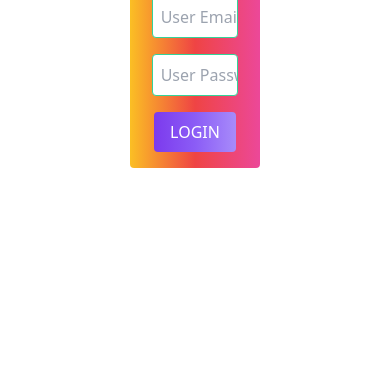
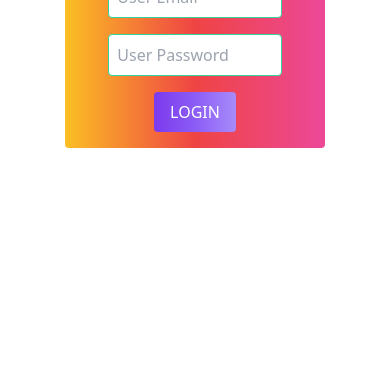
Before and after one commit to srpallab/prh-dynamic-website, a plain HTML site: page index.html in a window 390 px wide. Shown: the part 464-844 px from the top of the page. Drawn offline with nearby package versions, Linux system fonts and the light colour scheme.

Commit message:
FIX: login page width bux fixed.

```diff
--- a/index.html
+++ b/index.html
@@ -13,7 +13,7 @@
 	<span class="text-pink-600">Banking</span> System
       </h1>
     </header>
-    <div class="bg-gradient-to-r from-yellow-400 via-red-500 to-pink-500 w-1/3 mx-auto rounded py-4">
+    <div class="bg-gradient-to-r from-yellow-400 via-red-500 to-pink-500 w-2/3 lg:w-1/3 mx-auto rounded py-4">
       <h1 class="px-5 text-4xl text-center text-white">Login Form</h1>
       <input class="block mx-auto my-4 rounded py-2 pl-2 border border-solid border-green-400 w-2/3" id="email"
 	     name="email" type="text" placeholder="User Email" required />
```
